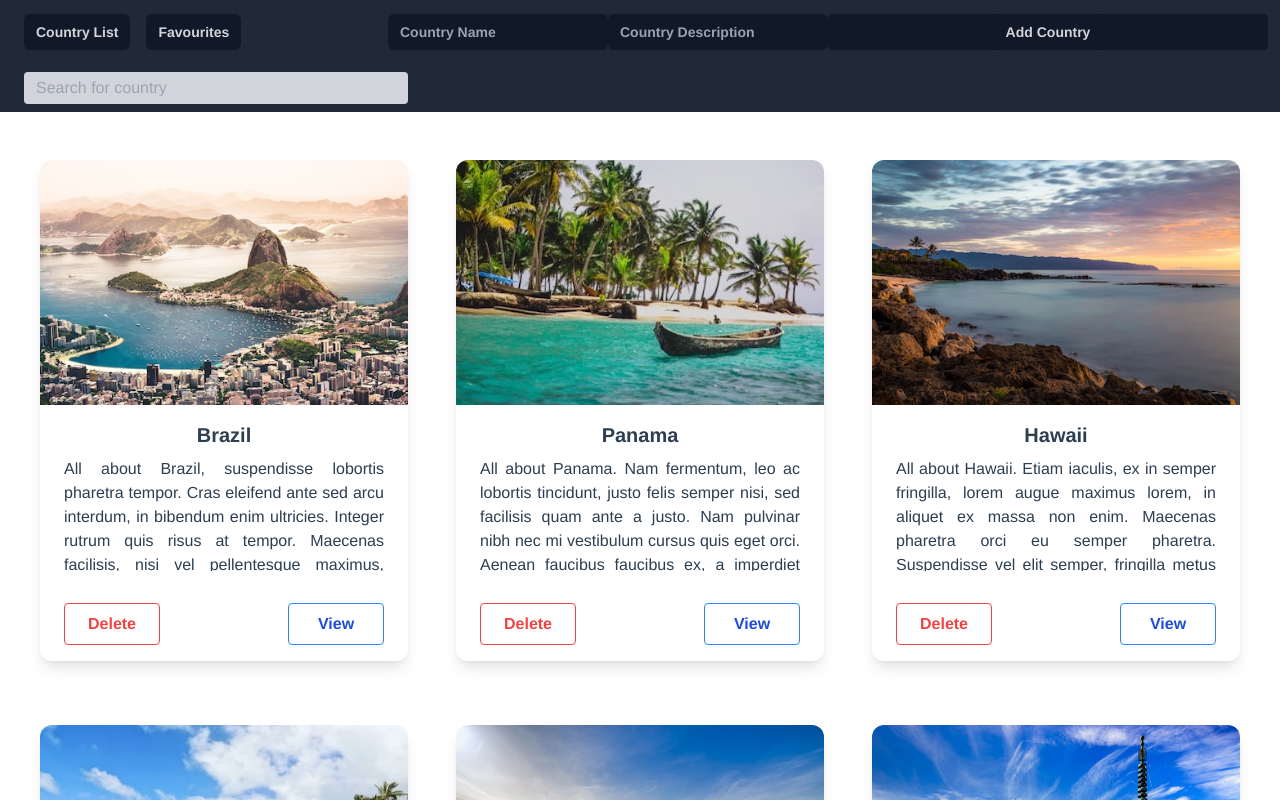
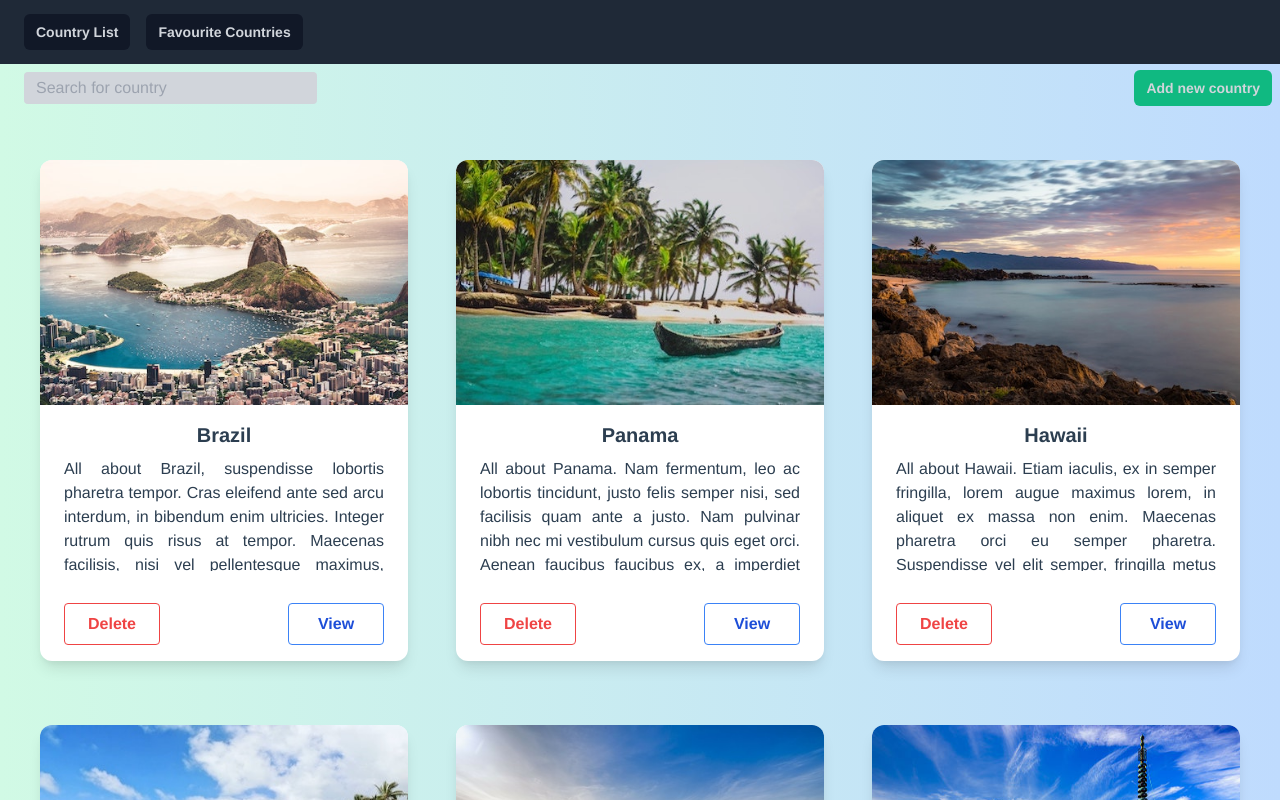
Before and after one commit to Kane13581/explore, a Vue app: page / in a window 1280 px wide. Shown: the top 800 px of the page. Built offline with nearby package versions, Linux system fonts and the light colour scheme.

Commit message:
added new components, favourite list

```diff
--- a/src/App.vue
+++ b/src/App.vue
@@ -1,5 +1,5 @@
 <template>
-  <div id="nav" class="bg-white min-h-screen">
+  <div id="nav" class="bg-gradient-to-r from-green-100 to-blue-200 min-h-screen">
     <div>
       <TheHeader />
     </div>
--- a/src/components/AddNewCountry.vue
+++ b/src/components/AddNewCountry.vue
@@ -1,28 +1,41 @@
 <template>
-  <div class="">
-    <form @submit.prevent="addNewCountry">
-      <div class="grid sm:grid-flow-row md:grid-cols-2">
-        <div class="grid sm:grid-flow-row md:grid-cols-2">
+  <div class="w-full flex justify-end">
+    <div class="flex" v-if="toggleAddCountry">
+      <button
+        @click="showAddCountry"
+        class="bg-green-500 text-gray-100 px-3  py-2 rounded-md text-sm mr-2 font-medium font-bold text-gray-300">
+        Add new country
+      </button>
+    </div>
+    <div v-else>
+      <form @submit.prevent="addNewCountry">
+        <div class="flex justify-end">
+          <div class="rounded-none md:rounded md:mt-0">
+            <button
+              @click="cancelAddCountry"
+              class="w-24 focus:outline-none bg-transparent hover:bg-red-500 text-red-500 font-semibold hover:text-white py-2 px-4 border border-red-500 hover:border-transparent rounded">
+              Cancel
+            </button>
+            <button
+              class="w-24 focus:outline-none bg-transparent hover:bg-blue-500 text-blue-700 font-semibold hover:text-white ml-2 py-2 px-4 border border-blue-500 hover:border-transparent rounded">
+              Add
+            </button>
+          </div>
           <div>
             <input v-model="countryName"
-                   class="bg-gray-900 text-gray-100 px-3 py-2 rounded-md text-sm font-medium font-bold text-gray-300"
+                   class="focus:outline-none bg-gray-200 hover:bg-gray-300 text-blue-700 font-semibold hover:text-white ml-2 py-2 px-4 border border-gray-500 hover:border-transparent rounded"
                    type="text"
                    placeholder="Country Name">
           </div>
           <div>
             <input v-model="countryDescription"
-                   class="bg-gray-900 text-gray-100 px-3  py-2 rounded-md text-sm font-medium font-bold text-gray-300"
+                   class="focus:outline-none mr-2 bg-gray-200 hover:bg-gray-300 text-blue-700 font-semibold hover:text-white ml-2 py-2 px-4 border border-gray-500 hover:border-transparent rounded"
                    type="text"
                    placeholder="Country Description">
           </div>
         </div>
-        <div class="rounded bg-gray-900 sm:mt-1 md:mt-0">
-          <button class="bg-gray-900 text-gray-100 px-3  py-2 rounded-md text-sm font-medium font-bold text-gray-300">
-            Add Country
-          </button>
-        </div>
-      </div>
-    </form>
+      </form>
+    </div>
   </div>
 </template>
 
@@ -33,7 +46,8 @@ export default {
     return {
       showCountryInputs: false,
       countryName: "",
-      countryDescription: ""
+      countryDescription: "",
+      toggleAddCountry: true
     };
   },
   methods: {
@@ -51,7 +65,13 @@ export default {
           description: "Lorem Ipsum is simply dummy text of the printing and typesetting industry. Lorem Ipsum has been the industry's standard dummy text ever since the 1500s, when an unknown printer took a galley of type and scrambled it to make a type specimen book. It has survived not only five centuries, but also the leap into electronic typesetting, remaining essentially unchanged. It was popularised in the 1960s with the release of Letraset sheets containing Lorem Ipsum passages, and more recently with desktop publishing software like Aldus PageMaker including versions of Lorem Ipsum."
         }]
       };
-      this.$store.dispatch('addNewCountry', newAddedCountry);
+      this.$store.dispatch("addNewCountry", newAddedCountry);
+    },
+    showAddCountry() {
+      this.toggleAddCountry = !this.toggleAddCountry;
+    },
+    cancelAddCountry() {
+      this.toggleAddCountry = !this.toggleAddCountry;
     }
   }
 };
--- a/src/components/CountryDetails.vue
+++ b/src/components/CountryDetails.vue
@@ -27,21 +27,26 @@
         <button @click="cancelEditing" class="w-24 focus:outline-none bg-transparent hover:bg-red-500 text-red-500 font-semibold hover:text-white py-2 px-4 border border-red-500 hover:border-transparent rounded">Cancel</button>
       </div>
     </div>
-    <div>
+    <div v-if="!country.isFavourite">
       <button class="w-44 focus:outline-none bg-transparent hover:bg-blue-500 text-blue-700 font-semibold hover:text-white py-2 px-4 border border-blue-500 hover:border-transparent rounded" @click="addToFavourites">
       Add to favourites
       </button>
+    </div>
+    <div v-else>
+      <RemoveFavouriteButton @removeFromFavourite="RemoveFromFavourite"/>
     </div>
   </div>
 </template>
 
 <script>
 import GoBack from "./GoBack";
+import RemoveFavouriteButton from "./RemoveFavouriteButton";
 
 export default {
   name: "CountryDetails",
   components: {
-    GoBack
+    GoBack,
+    RemoveFavouriteButton,
   },
   props: {},
   data() {
@@ -60,6 +65,9 @@ export default {
     },
     toggleInput() {
       this.showEditInput = !this.showEditInput;
+      this.newTitle = this.country.name;
+      this.newDescription = this.country.description;
+
     },
     cancelEditing() {
       this.showEditInput = !this.showEditInput;
@@ -90,6 +98,9 @@ export default {
       this.$store.dispatch('addToFavourites', favouriteCountry);
       console.log(favouriteCountry);
       this.getCountry();
+    },
+    RemoveFromFavourite() {
+      this.country.isFavourite = !this.country.isFavourite;
     }
   },
   created() {
--- /dev/null
+++ b/src/components/FavouriteList.vue
@@ -0,0 +1,66 @@
+<template>
+  <div class="home p-4 md:p-10">
+    <DeleteModal v-if="showDeleteModal" @cancel-delete="cancelDelete" @confirm-delete="confirmDelete"/>
+    <div class="grid sm:grid-cols-1 md:grid-cols-2 xl:grid-cols-3  2xl:grid-cols-4 gap-12 items-center">
+      <div class="grid justify-center w-96" v-for="(country, index) in favouriteDestinations" :key="index">
+        <div class="home">
+          <div :class="{favoriteClass: country.isFavourite}" class="bg-white rounded-xl overflow-hidden shadow-lg my-2">
+            <img class="w-full" :src="require(`../assets/${country.image}`)" :alt="country.name">
+            <div class="px-6 py-4">
+              <div class="font-bold text-xl mb-2">{{ country.name }}</div>
+              <p class="h-32 country-description-style text-justify overflow-ellipsis text-grey-darker text-base">
+                {{ country.description }}
+              </p>
+            </div>
+            <div class="w-full flex justify-center px-6 py-4">
+              <button
+                @click="toViewDetails(country)"
+                class="w-24 focus:outline-none bg-transparent hover:bg-blue-500 text-blue-700 font-semibold hover:text-white py-2 px-4 border border-blue-500 hover:border-transparent rounded">
+                View
+              </button>
+            </div>
+          </div>
+        </div>
+      </div>
+    </div>
+  </div>
+</template>
+
+<script>
+import DeleteModal from "./DeleteModal";
+
+export default {
+  name: "FavouriteList",
+  components: {
+    DeleteModal
+  },
+  data() {
+    return {
+      showDeleteModal: false,
+      indexForDelete: "",
+    }
+  },
+  computed: {
+    favouriteDestinations() {
+      return this.$store.getters.destinations.filter(item => {
+        return item.isFavourite === true;
+      });
+    }
+  },
+  methods: {
+    toViewDetails(country) {
+      return this.$router.push({ path: `/country/${country.id}` });
+    },
+  }
+};
+</script>
+
+<style scoped>
+
+.country-description-style {
+  position: relative;
+  max-height: 7.4rem;
+  overflow: hidden;
+}
+
+</style>
--- /dev/null
+++ b/src/components/RemoveFavouriteButton.vue
@@ -0,0 +1,21 @@
+<template>
+<div>
+  <button class="w-44 focus:outline-none bg-transparent hover:bg-red-500 text-red-500 font-semibold hover:text-white py-2 px-4 border border-red-500 hover:border-transparent rounded" @click="removeFavourite">Remove from favourites</button>
+</div>
+</template>
+
+<script>
+export default {
+  name: "RemoveFavouriteButton",
+  methods: {
+    removeFavourite() {
+      this.$emit('removeFromFavourite');
+    }
+  }
+
+};
+</script>
+
+<style scoped>
+
+</style>
--- a/src/components/TheHeader.vue
+++ b/src/components/TheHeader.vue
@@ -5,18 +5,17 @@
         <div class="hidden sm:block sm:ml-6">
           <div class="flex space-x-4">
             <button @click="toCountryPage"
-                    class="bg-gray-900 text-gray-100 px-3  py-2 rounded-md text-sm font-medium font-bold text-gray-300">
+                    class="focus:outline-none bg-gray-900 text-gray-100 px-3  py-2 rounded-md text-sm font-medium font-bold text-gray-300">
               Country List
             </button>
-            <a href="#" class="bg-gray-900 text-gray-100 px-3  py-2 rounded-md text-sm font-medium"
-               aria-current="page">
-              <p class="text-gray-300">Favourites</p>
-            </a>
+            <button @click="toFavouritePage"
+                    class="focus:outline-none bg-gray-900 text-gray-100 px-3  py-2 rounded-md text-sm font-medium font-bold text-gray-300">
+              Favourite Countries
+            </button>
           </div>
         </div>
       </div>
       <div class="flex items-center sm:pr-0">
-        <AddNewCountry />
         <div class="ml-3 relative">
           <div>
             <button type="button"
@@ -40,12 +39,12 @@
 </template>
 
 <script>
-import AddNewCountry from "./AddNewCountry";
+
 
 export default {
   name: "TheHeader",
   components: {
-    AddNewCountry
+
   },
   data() {
     return {};
@@ -54,8 +53,10 @@ export default {
   methods: {
     toCountryPage() {
       return this.$router.push("/");
+    },
+    toFavouritePage() {
+      return this.$router.push("/favourite-countries");
     }
-
   }
 };
 </script>
--- a/src/router/index.js
+++ b/src/router/index.js
@@ -1,6 +1,7 @@
 import { createRouter, createWebHashHistory } from "vue-router";
 import CountryList from "../views/CountryList.vue";
 import CountryDetails from "../components/CountryDetails";
+import FavouriteList from "../components/FavouriteList";
 
 const routes = [
   {
@@ -12,6 +13,11 @@ const routes = [
     path: "/country/:id",
     name: "CountryDetails",
     component: CountryDetails,
+  },
+  {
+    path: "/favourite-countries",
+    name: "FavouriteList",
+    component: FavouriteList,
   },
   {
     path: "/country-item",
--- a/src/views/CountryItem.vue
+++ b/src/views/CountryItem.vue
@@ -1,7 +1,7 @@
 /* eslint-disable */
 <template>
   <div class="home">
-    <div class="bg-white rounded-xl overflow-hidden shadow-lg my-2">
+    <div :class="{favoriteClass: country.isFavourite}" class="bg-white rounded-xl overflow-hidden shadow-lg my-2">
       <img class="w-full" :src="require(`../assets/${country.image}`)" :alt="country.name">
       <div class="px-6 py-4">
         <div class="font-bold text-xl mb-2">{{ country.name }}</div>
--- a/src/views/CountryList.vue
+++ b/src/views/CountryList.vue
@@ -1,13 +1,17 @@
 /* eslint-disable */
 <template>
   <div>
-<!--    <div class="grid grid-cols-2">-->
-    <div class="bg-gray-800 h-12 flex items-center">
-      <input v-model="searchCountry" class="ml-2 mr-2 px-3 h-8 w-full md:w-96 md:ml-6 focus:outline-none rounded bg-gray-300" type="text" placeholder="Search for country">
+    <div class="bg-gradient-to-r from-green-100 to-blue-200 h-12 flex items-center">
+      <input v-model="searchCountry"
+             class="ml-2 mr-2 px-3 h-8 w-full md:w-96 md:ml-6 focus:outline-none rounded bg-gray-300" type="text"
+             placeholder="Search for country">
+      <div class="w-full flex justify-end">
+        <AddNewCountry />
     </div>
-<!--    </div>-->
+  </div>
+
   <div class="home p-4 md:p-10">
-    <DeleteModal @cancel-delete="cancelDelete" @confirm-delete="confirmDelete" v-if="showDeleteModal" />
+    <DeleteModal v-if="showDeleteModal" @cancel-delete="cancelDelete" @confirm-delete="confirmDelete" />
     <div class="grid sm:grid-cols-1 md:grid-cols-2 xl:grid-cols-3  2xl:grid-cols-4 gap-12 items-center">
       <div class="grid justify-center" v-for="(destination, index) in filteredCountries" :key="index">
         <CountryItem @delete-country="deleteCountry" :country="destination" />
@@ -18,22 +22,23 @@
 </template>
 
 <script>
-// @ is an alias to /src
 import CountryItem from "./CountryItem";
 import DeleteModal from "../components/DeleteModal";
+import AddNewCountry from "../components/AddNewCountry";
 
 export default {
   name: "Country List",
   components: {
     CountryItem,
-    DeleteModal
+    DeleteModal,
+    AddNewCountry
   },
   props: {},
   data() {
     return {
       showDeleteModal: false,
-      indexForDelete: '',
-      searchCountry: '',
+      indexForDelete: "",
+      searchCountry: ""
     };
   },
   computed: {
@@ -43,13 +48,13 @@ export default {
     filteredCountries: function() {
       return this.$store.state.destinations.filter((destination) => {
         return destination.name.toLowerCase().match(this.searchCountry.toLowerCase());
-      })
+      });
     }
+
   },
   methods: {
     confirmDelete() {
-      // this.destinations.splice(this.indexForDelete, 1);
-      this.$store.dispatch('deleteCountry', this.indexForDelete);
+      this.$store.dispatch("deleteCountry", this.indexForDelete);
       this.indexForDelete = "";
       this.showDeleteModal = !this.showDeleteModal;
     },
@@ -59,7 +64,7 @@ export default {
     deleteCountry(index) {
       this.showDeleteModal = !this.showDeleteModal;
       this.indexForDelete = index;
-    },
-  },
+    }
+  }
 };
 </script>
```
